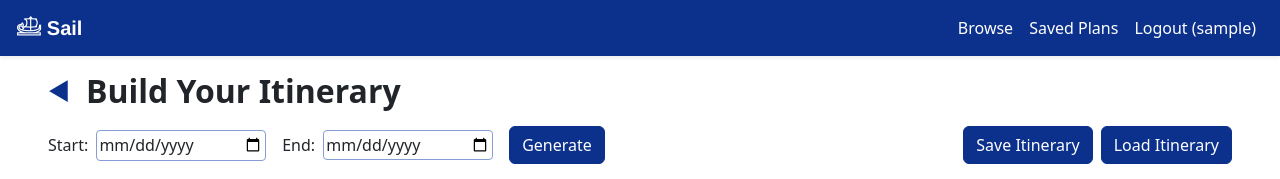
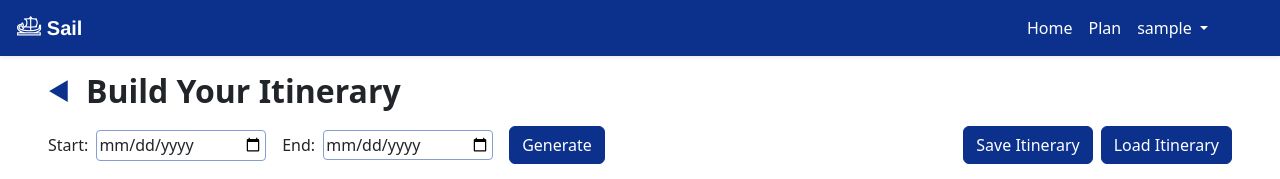
Before and after one commit to Noel-Lozano/SAIL, a Flask app: page /itinerary in a window 1280 px wide. Shown: the top 179 px of the page. Run offline with Flask 3, Linux system fonts and the light colour scheme; the visitor is signed in with stand-in values (Sample User, id 1); some libraries are stand-ins or nearby versions.

Commit message:
Cleaned up the navbar

```diff
--- a/app/templates/layout.html
+++ b/app/templates/layout.html
@@ -68,11 +68,19 @@
   <nav class="navbar navbar-expand-lg custom-navbar px-3 shadow-sm">
         <a class="navbar-brand travelbot-brand" href="{{ url_for('index') }}">𓊝 Sail</a>
 
-        <div class="ms-auto navbar-nav">
-            <span class="nav-link">Browse</span> <!--Placeholder (WIP)-->
+        <div class="ms-auto me-5 navbar-nav">
             {% if session.get('user') %}
-            <span class="nav-link">Saved Plans</span> <!--Placeholder (WIP)-->
-            <a class="nav-link" href="{{ url_for('logout') }}">Logout ({{ session['user'] }})</a>
+            <a class="nav-link" href="{{ url_for('index') }}">Home</a>
+            <a class="nav-link" href="{{ url_for('map_display.planning') }}">Plan</a>
+            <li class="nav-item dropdown">
+                <a class="nav-link dropdown-toggle" href="#" role="button" data-bs-toggle="dropdown">
+                    {{ session['user'] }}
+                </a>
+                <ul class="dropdown-menu">
+                    <li><a class="dropdown-item" href="{{ url_for('profile.profile') }}">Profile</a></li>
+                    <li><a class="dropdown-item" href="{{ url_for('logout') }}">Logout</a></li>
+                </ul>
+            </li>
             {% else %}
             <a class="nav-link" href="{{ url_for('login') }}">Login</a>
             <a class="nav-link" href="{{ url_for('register') }}">Register</a>
```
